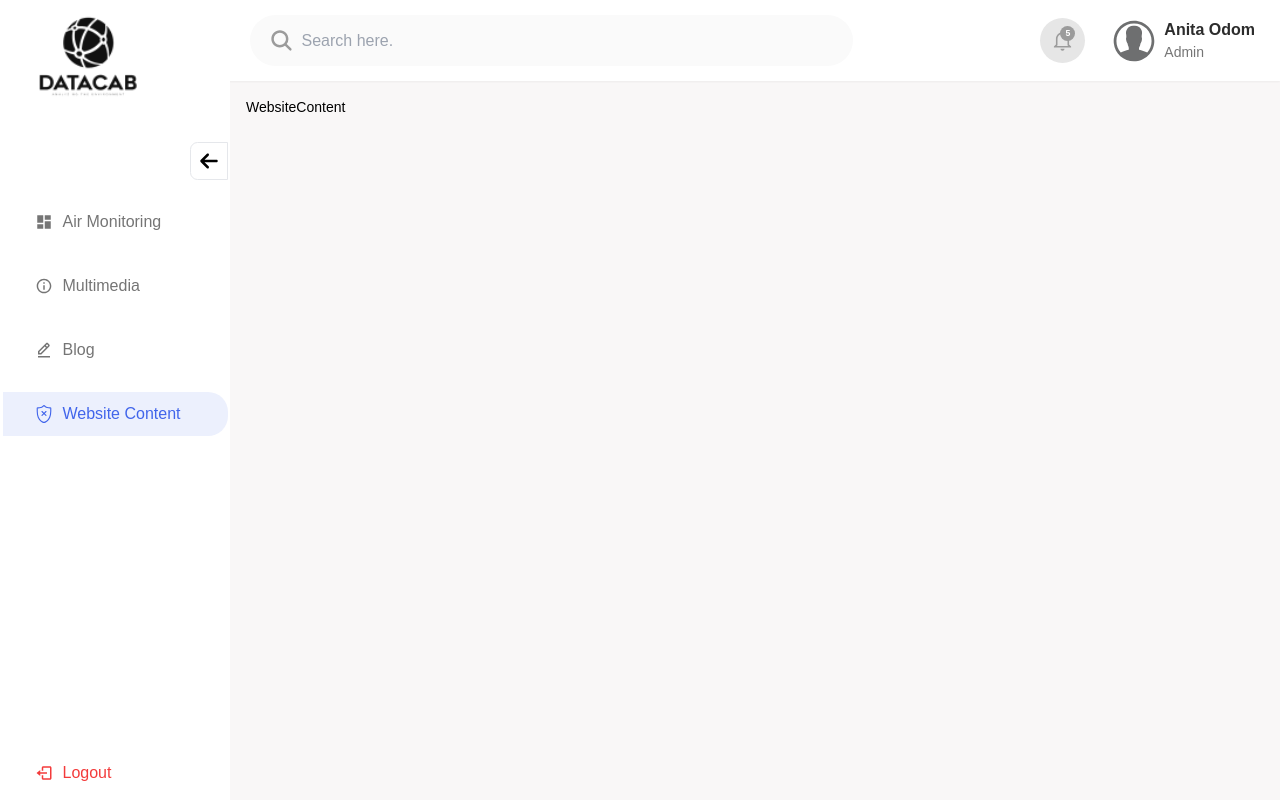
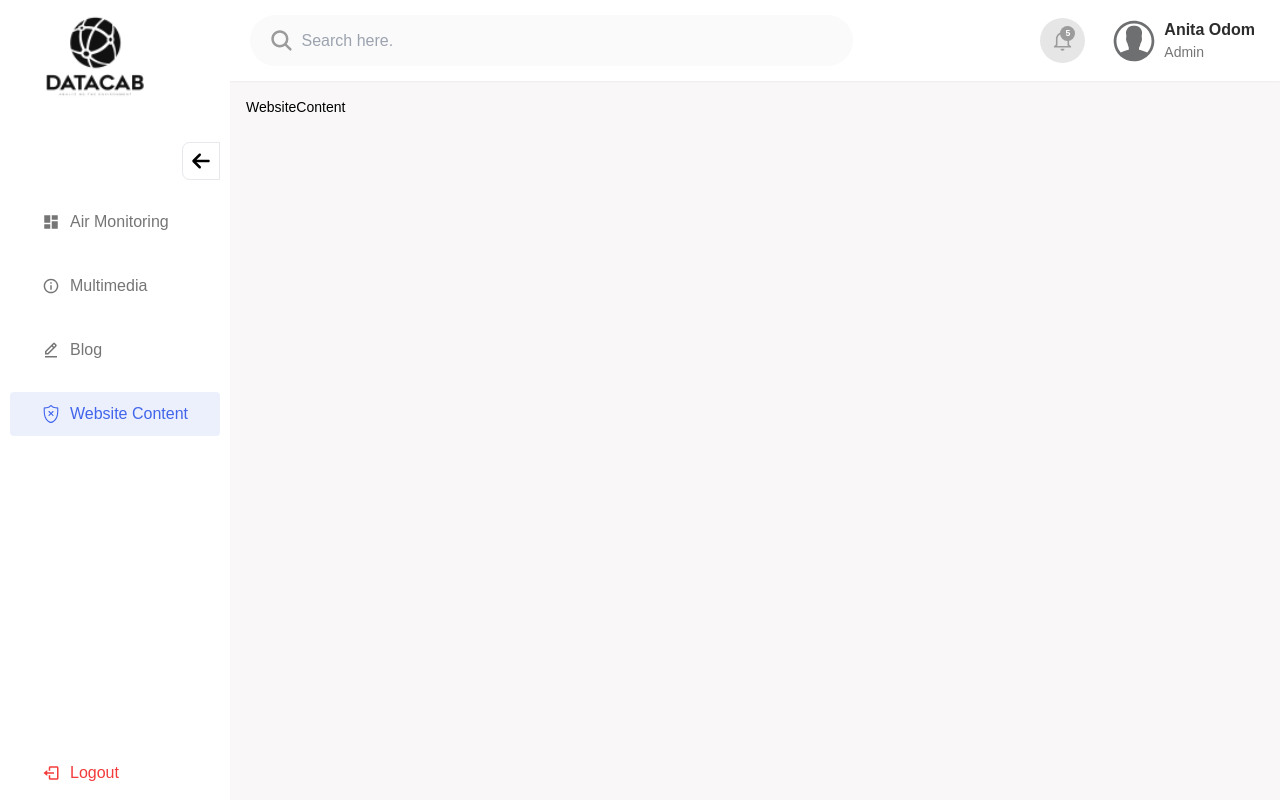
Before and after one commit to specpelz/DC_Admin, a React (Vite) app: page /admin/content in a window 1280 px wide. Built offline with nearby package versions, Linux system fonts and the light colour scheme.

Commit message:
modifications to dashboard layout

```diff
--- a/src/components/dashboard/Sidebar.tsx
+++ b/src/components/dashboard/Sidebar.tsx
@@ -35,7 +35,7 @@ const SideBar: React.FC<SideBarProps> = ({
 
   return (
     <div
-      className={`h-screen bg-[#fff] py-2 px-1 flex flex-col justify-between`}
+      className={`h-screen bg-[#fff] py-2 px-1 lg:px-[1rem] flex flex-col justify-between `}
     >
       <div>
         <Link to="/">
@@ -72,7 +72,7 @@ const SideBar: React.FC<SideBarProps> = ({
           <Link
             to="/admin"
             className={`flex gap-2 items-center cursor-pointer pl-[3.2rem] pr-[2rem]  py-[1rem] ${
-              activeTab === "/admin" && "bg-BrandLightPrimary  rounded-r-[2rem]"
+              activeTab === "/admin" && "bg-BrandLightPrimary  rounded-[0.4rem]"
             }`}
           >
             {collapsed ? (
@@ -85,7 +85,7 @@ const SideBar: React.FC<SideBarProps> = ({
             ) : (
               <div
                 className={`flex gap-[1rem] items-center cursor-pointer  ${
-                  activeTab === "/admin" && " rounded-r-[2rem]"
+                  activeTab === "/admin" && " rounded-[0.4rem]"
                 }`}
               >
                 {" "}
@@ -111,7 +111,7 @@ const SideBar: React.FC<SideBarProps> = ({
             to="/admin/multimedia"
             className={`flex gap-2 items-center cursor-pointer pl-[3.2rem] pr-[2rem]  ${
               activeTab === "/admin/multimedia" &&
-              "bg-BrandLightPrimary  rounded-r-[2rem]"
+              "bg-BrandLightPrimary  rounded-[0.4rem]"
             }`}
           >
             {collapsed ? (
@@ -126,7 +126,7 @@ const SideBar: React.FC<SideBarProps> = ({
             ) : (
               <div
                 className={`flex gap-[1rem] items-center cursor-pointer  py-[1rem] ${
-                  activeTab === "/admin/multimedia" && "  rounded-r-[2rem]"
+                  activeTab === "/admin/multimedia" && "  rounded-[0.4rem]"
                 }`}
               >
                 {" "}
@@ -154,7 +154,7 @@ const SideBar: React.FC<SideBarProps> = ({
             to="/admin/blog"
             className={`flex gap-2 items-center cursor-pointer pl-[3.2rem] pr-[2rem]  ${
               activeTab === "/admin/blog" &&
-              "bg-BrandLightPrimary  rounded-r-[2rem]"
+              "bg-BrandLightPrimary  rounded-[0.4rem]"
             }`}
           >
             {collapsed ? (
@@ -169,7 +169,7 @@ const SideBar: React.FC<SideBarProps> = ({
             ) : (
               <div
                 className={`flex gap-[1rem] items-center cursor-pointer  py-[1rem] ${
-                  activeTab === "/admin/blog" && " rounded-r-[2rem]"
+                  activeTab === "/admin/blog" && " rounded-[0.4rem]"
                 }`}
               >
                 {" "}
@@ -197,7 +197,7 @@ const SideBar: React.FC<SideBarProps> = ({
             to="/admin/content"
             className={`flex gap-2 items-center cursor-pointer pl-[3.2rem] pr-[2rem]  ${
               activeTab === "/admin/content" &&
-              "bg-BrandLightPrimary  rounded-r-[2rem]"
+              "bg-BrandLightPrimary  rounded-[0.4rem]"
             }`}
           >
             {collapsed ? (
@@ -212,7 +212,7 @@ const SideBar: React.FC<SideBarProps> = ({
             ) : (
               <div
                 className={`flex gap-[1rem] items-center cursor-pointer  py-[1rem] ${
-                  activeTab === "/admin/content" && "  rounded-r-[2rem]"
+                  activeTab === "/admin/content" && "  rounded-[0.4rem]"
                 }`}
               >
                 {" "}
```
